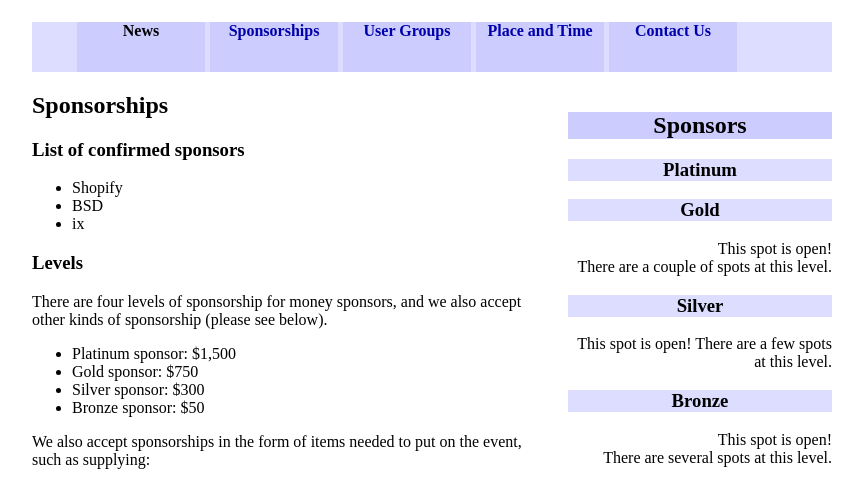
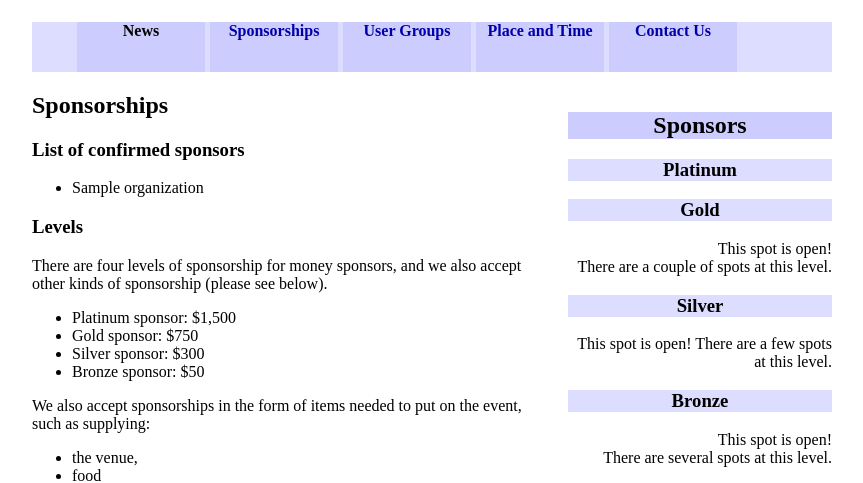
Before and after one commit to bjb/ugconnect, a Django app: template publicpages/templates/sponsorships.html in a window 1280 px wide. Shown: the part 58-541 px from the top of the page, without its empty margins (208-1071 px from the left). Run offline with Django 3.2, Linux system fonts and the light colour scheme; tables that the repository leaves empty hold one stand-in row (values such as "Sample post"); the template is opened without the code that fills it: values that come from a table or form of the project are taken from there, most other values are stand-ins (such as "Sample title", 1, 10 or a date in 2020); parts of the project's set-up code (start-up, migrations or seed data) failed here and were passed over.

Commit message:
remove hardcoded list of sponsors/usergroups

```diff
--- a/publicpages/templates/exhibitors.html
+++ b/publicpages/templates/exhibitors.html
@@ -20,7 +20,9 @@ have access from 10:00 am.
 </ul>
 <h3>List of confirmed user groups</h3>
 <ul>
-  <li>OCLUG</li>
+  {% for ug in ugs %}
+  <li>{{ ug.organization.name }}</li>
+  {% endfor %}
 </ul>
 <h3>Suggestions for what to present</h3>
 <div class="base">
--- a/publicpages/templates/sponsorships.html
+++ b/publicpages/templates/sponsorships.html
@@ -4,9 +4,9 @@
 <h2>Sponsorships</h2>
 <h3>List of confirmed sponsors</h3>
 <ul>
-  <li>Shopify</li>
-  <li>BSD</li>
-  <li>ix</li>
+  {% for ss in sponsors %}
+  <li>{{ ss.organization.name }}</li>
+  {% endfor %}
 </ul>
 <h3>Levels</h3>
 <p>There are four levels of sponsorship for money sponsors,
```
